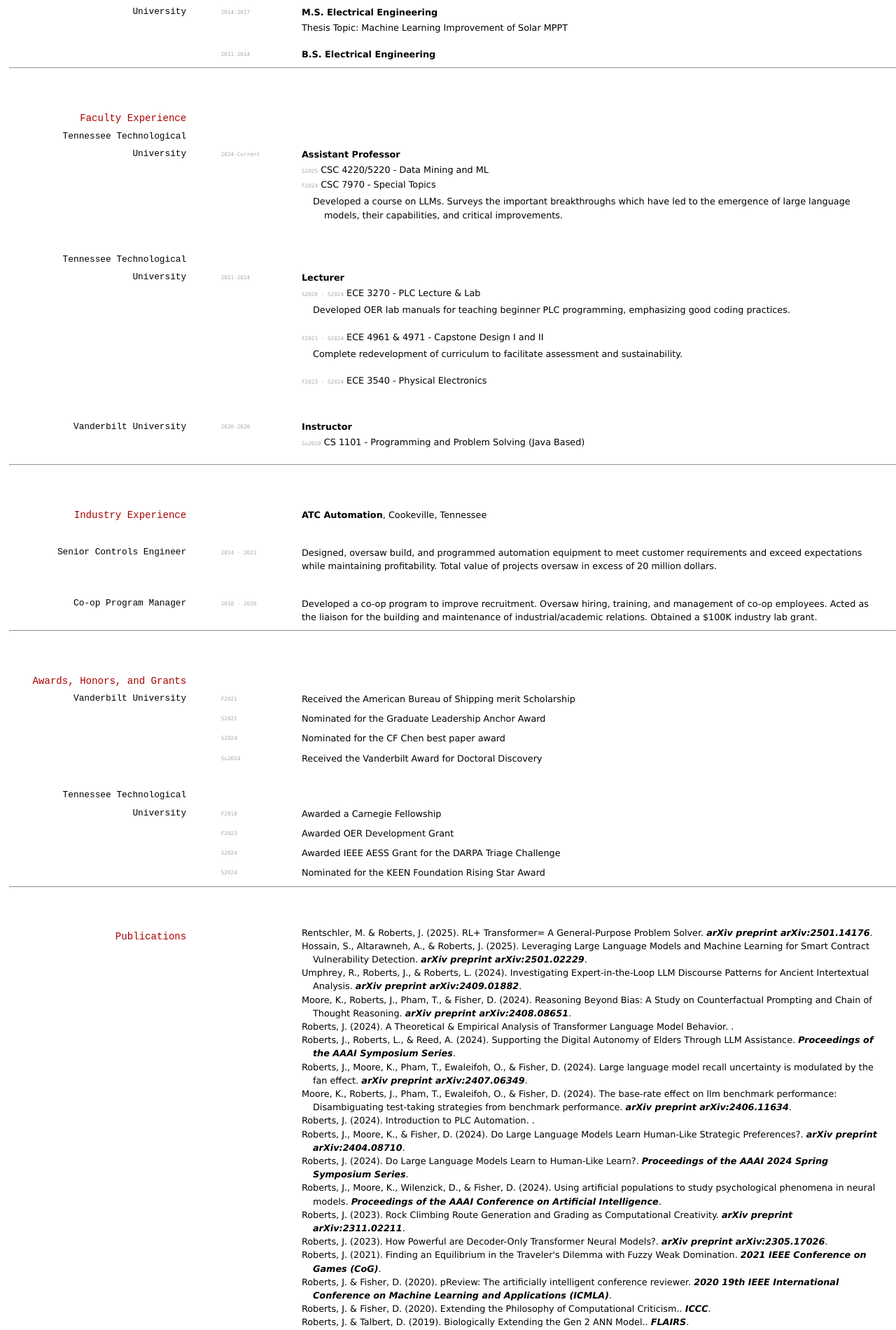
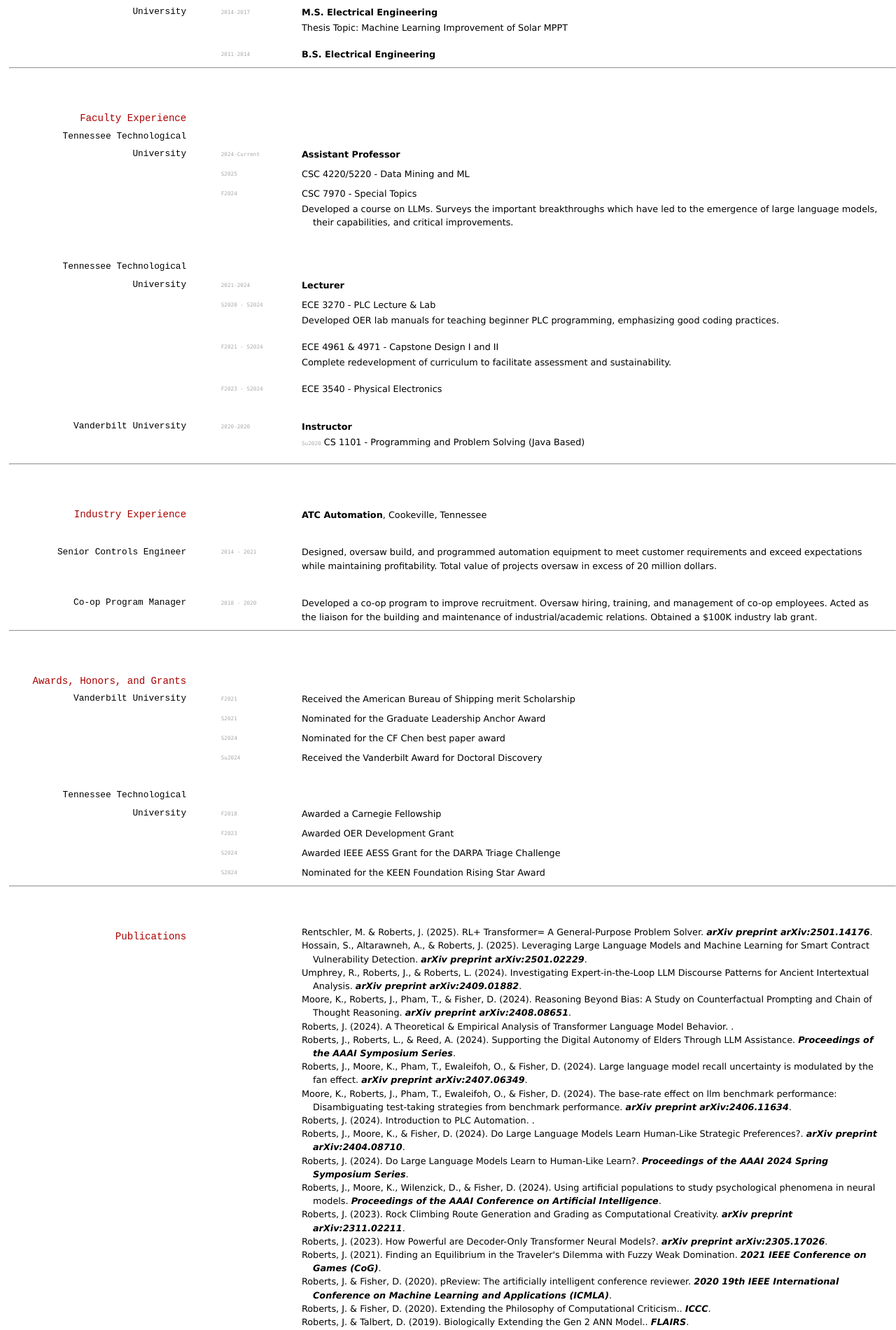
Before and after one commit to JesseTNRoberts/JesseTNRoberts.github.io, a Jekyll site: the page built from _pages/cv.md, in a window 1280 px wide. Shown: the part 401-2301 px from the top of the page at 70% size. Built offline with Jekyll 4.4.1, drawn with Linux system fonts in a browser that asks for light colours.

Commit message:
Updated cv template

```diff
--- a/_pages/cv.md
+++ b/_pages/cv.md
@@ -49,19 +49,29 @@ Computational Linguistics and NLP, Machine Cognition, Robotics, Neural Architect
 ### Tennessee Technological University
 `2024-Current`
 **Assistant Professor**
-- `S2025` CSC 4220/5220 - Data Mining and ML
-- `F2024` CSC 7970 - Special Topics
+
+`S2025`
+CSC 4220/5220 - Data Mining and ML
+
+`F2024`
+CSC 7970 - Special Topics
   - Developed a course on LLMs. Surveys the important breakthroughs which have led to the emergence of large language models, their capabilities, and critical improvements.
 
 
 ### Tennessee Technological University
 `2021-2024`
 **Lecturer**
-- `S2020 - S2024` ECE 3270 - PLC Lecture & Lab
+
+`S2020 - S2024`
+ECE 3270 - PLC Lecture & Lab
   - Developed OER lab manuals for teaching beginner PLC programming, emphasizing good coding practices.
-- `F2021 - S2024` ECE 4961 & 4971 - Capstone Design I and II
+
+`F2021 - S2024`
+ECE 4961 & 4971 - Capstone Design I and II
   - Complete redevelopment of curriculum to facilitate assessment and sustainability.
-- `F2023 - S2024` ECE 3540 - Physical Electronics
+
+`F2023 - S2024`
+ECE 3540 - Physical Electronics
 
 
 ### Vanderbilt University
@@ -163,37 +173,73 @@ J. Roberts, "MNFIS+; or, a Better Hybrid Heuristic Maximum Power Point Tracker,"
 
 ## Professional Memberships
 
-- `2023 - Current` The Association for the Advancement of Artificial Intelligence (AAAI)
-- `2024 - Current` Association of Computational Linguistics (ACL)
-- `2021 - Current` Institute of Electrical and Electronics Engineers (IEEE)
-- `2024 - Current` Computational Intelligence Society (IEEE CIS)
+
+`2023 - Current`
+The Association for the Advancement of Artificial Intelligence (AAAI)
+
+`2024 - Current`
+Association of Computational Linguistics (ACL)
+
+`2021 - Current`
+Institute of Electrical and Electronics Engineers (IEEE)
+
+`2024 - Current`
+Computational Intelligence Society (IEEE CIS)
 
 ---
 
 ## Faculty Service
 ### Tennessee Technological University
-- `Fall 2021 - Current`   Undergraduate Program Committee
-- `Spring 2022 - Current` ACME Building Design College Committee
-- `Fall 2021 - Current`   ABET Assessment Departmental Committee
-- `Fall 2022 - Current`   Founding Advisor to the Rock Climbing Club
-- `Fall 2021 - Current`   IEEE Robotics Team Coach
+
+`Fall 2021 - Current`
+Undergraduate Program Committee
+
+`Spring 2022 - Current`
+ACME Building Design College Committee
+
+`Fall 2021 - Current`
+ABET Assessment Departmental Committee
+
+`Fall 2022 - Current`
+Founding Advisor to the Rock Climbing Club
+
+`Fall 2021 - Current`
+IEEE Robotics Team Coach
 
 ---
 
 ## Research Service
 
 ### Conference Organization
-- `2025` Program Committee Member for FLAIRS
-- `2024` Session Chair for World Congress on Computational Intelligence
+
+`2025`
+Program Committee Member for FLAIRS
+
+`2024`
+Session Chair for World Congress on Computational Intelligence
 
 ### Reviewer
-- `2025` Association of Computational Linguistics (ACL)
-- `2025` Behavioral Sciences Journal
-- `2024` EPJ Data Science Journal
-- `2024-2025` Natural Language Processing for the Digital Humanities
-- `2024` Conference on Computational Natural Language Learning
-- `2022-2025` International Joint Conference on Neural Networks
-- `2022-2024` IEEE Conference on Games (AI & Game Theory)
+
+`2025`
+Association of Computational Linguistics (ACL)
+
+`2025`
+Behavioral Sciences Journal
+
+`2024`
+EPJ Data Science Journal
+
+`2024-2025`
+Natural Language Processing for the Digital Humanities
+
+`2024`
+Conference on Computational Natural Language Learning
+
+`2022-2025`
+International Joint Conference on Neural Networks
+
+`2022-2024`
+IEEE Conference on Games (AI & Game Theory)
 
 ---
 
@@ -201,17 +247,26 @@ J. Roberts, "MNFIS+; or, a Better Hybrid Heuristic Maximum Power Point Tracker,"
 ## Teaching Assistant Experience
 
 ### Vanderbilt University
-- `S2021` Project in Artificial Intelligence
-- `F2020` Programming and Problem Solving (Java Based)
-- `S2020` Compiler Construction
-- `F2019` Database Management Systems
+
+`S2021`
+Project in Artificial Intelligence
+
+`F2020`
+Programming and Problem Solving (Java Based)
+
+`S2020`
+Compiler Construction
+
+`F2019`
+Database Management Systems
 
 ---
 
 ## Research Assistant Experience
 
 ### Vanderbilt University
-- `Su2021` Researched computational sustainability
+`Su2021`
+Researched computational sustainability
   - Funded by NSF Grant No. 1521672
 
 
@@ -220,26 +275,62 @@ J. Roberts, "MNFIS+; or, a Better Hybrid Heuristic Maximum Power Point Tracker,"
 ## Graduate Courses Taken
 
 ### Vanderbilt University
-- `F2020` CS6388 - Model Integrated Computing
-- `F2020` CS8395 - Neurodiversity Inspired Science & Engineering
-- `S2020` CS6360 - Advanced Artificial Intelligence
-- `S2020` CS5260 - Artificial Intelligence
-- `F2019` CS6362 - Advanced Machine Learning
-- `F2019` CS8395 - Computation & Cognition
+
+`F2020`
+CS6388 - Model Integrated Computing
+
+`F2020`
+CS8395 - Neurodiversity Inspired Science & Engineering
+
+`S2020`
+CS6360 - Advanced Artificial Intelligence
+
+`S2020`
+CS5260 - Artificial Intelligence
+
+`F2019`
+CS6362 - Advanced Machine Learning
+
+`F2019`
+CS8395 - Computation & Cognition
 
 ### Tennessee Technological University
-- `F2018` CSC6903 - Learning Theory
-- `S2018` CSC7980 - Stock Market Prediction Models
-- `S2018` FIN6020 - Financial Management
-- `F2017` CSC7240 - Intelligent Information Systems
-- `F2016` CSC6903 - Advanced Reverse Engineering
-- `F2016` ECE6580 - Instrument Transducer Technology
-- `F2015` ECE6900 - Intelligent System Design
-- `S2015` ECE6040 - Signal Analysis
-- `S2015` ECE6250 - Random Signals & Systems
-- `F2014` ECE6170 - High Performance Embedded System Design
-- `F2014` ECE6200 - Linear Systems Analysis
-- `F2014` ECE6600 - Computer Methods for Power System Analysis
+
+`F2018`
+CSC6903 - Learning Theory
+
+`S2018`
+CSC7980 - Stock Market Prediction Models
+
+`S2018`
+FIN6020 - Financial Management
+
+`F2017`
+CSC7240 - Intelligent Information Systems
+
+`F2016`
+CSC6903 - Advanced Reverse Engineering
+
+`F2016`
+ECE6580 - Instrument Transducer Technology
+
+`F2015`
+ECE6900 - Intelligent System Design
+
+`S2015`
+ECE6040 - Signal Analysis
+
+`S2015`
+ECE6250 - Random Signals & Systems
+
+`F2014`
+ECE6170 - High Performance Embedded System Design
+
+`F2014`
+ECE6200 - Linear Systems Analysis
+
+`F2014`
+ECE6600 - Computer Methods for Power System Analysis
 
 
 ---
```
